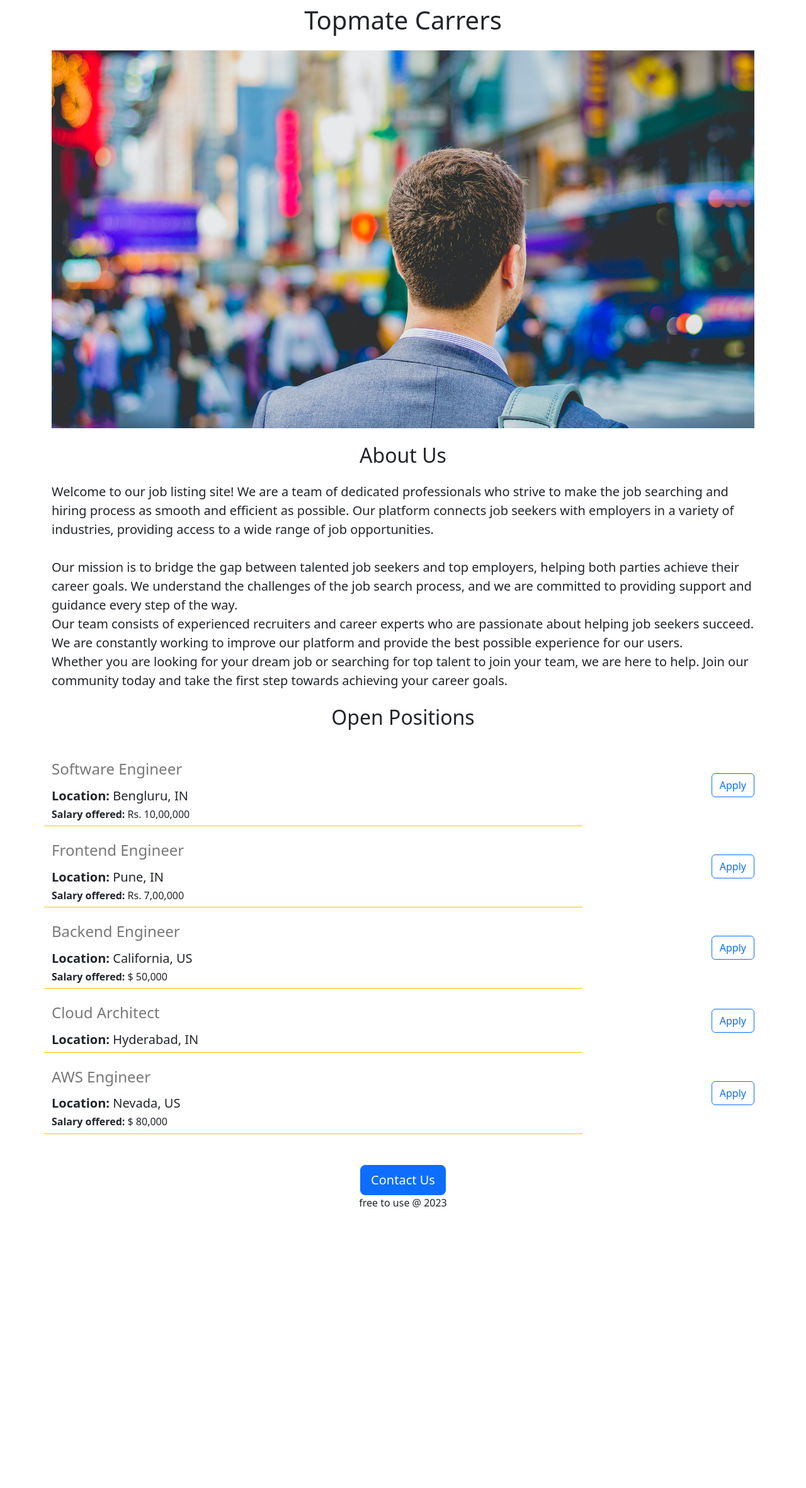
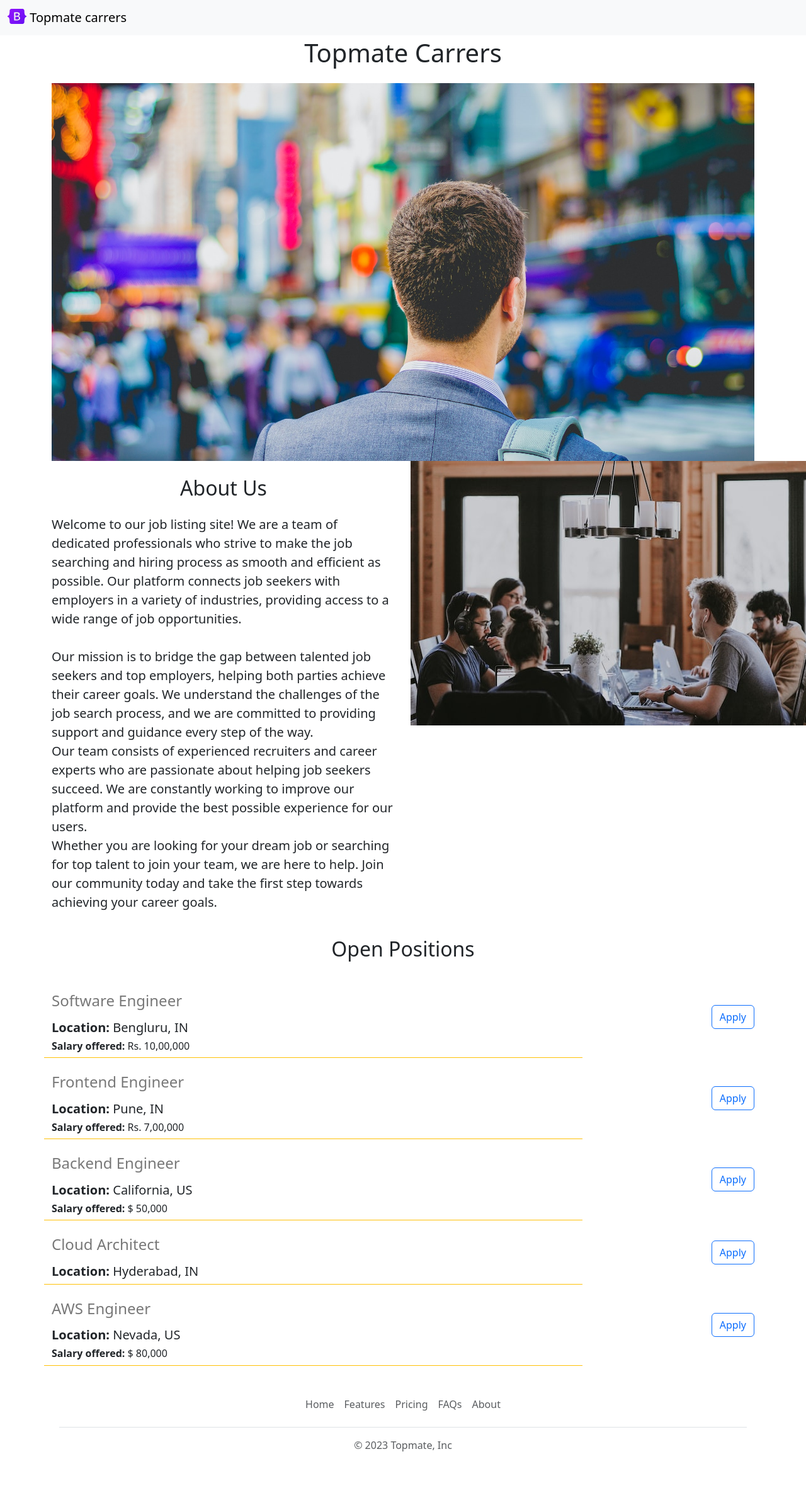
Before and after one commit to svontheweb/career-site, a Flask app: page / in a window 1280 px wide. Shown: the whole page at 63% size. Before the commit the page ends 1918 px from the top, so only its background shows below. Run offline with Flask 2, Linux system fonts and the light colour scheme.

Commit message:
add navbar and footer, image adjacent to about us div

```diff
--- /dev/null
+++ b/templates/footer.html
@@ -0,0 +1,12 @@
+<div class="container">
+  <footer class="py-3 my-4">
+    <ul class="nav justify-content-center border-bottom pb-3 mb-3">
+      <li class="nav-item"><a href="#" class="nav-link px-2 text-muted">Home</a></li>
+      <li class="nav-item"><a href="#" class="nav-link px-2 text-muted">Features</a></li>
+      <li class="nav-item"><a href="#" class="nav-link px-2 text-muted">Pricing</a></li>
+      <li class="nav-item"><a href="#" class="nav-link px-2 text-muted">FAQs</a></li>
+      <li class="nav-item"><a href="#" class="nav-link px-2 text-muted">About</a></li>
+    </ul>
+    <p class="text-center text-muted">© 2023 {{ company_name }}, Inc</p>
+  </footer>
+</div>
--- a/templates/home.html
+++ b/templates/home.html
@@ -17,11 +17,15 @@
   <title>Job Listings</title>
 </head>
 <body>
+  {% include 'navbar.html' %}
+
   <div class="container">
     <h1 class="text-center mt-2 mb-4">{{ company_name }} Carrers</h1>
     <img class="img-fluid" id="banner" src="https://career-site.svontheweb.repl.co/static/banner.jpg" height="340">
 
-    <h2 class="text-center mt-4 mb-4">About Us</h2>
+  <div class="row">
+    <div class="col-md-6">
+      <h2 class="text-center mt-4 mb-4">About Us</h2>
     <p  class="lead">Welcome to our job listing site! We are a team of dedicated professionals who strive to make the job searching and hiring process as smooth and efficient as possible. Our platform connects job seekers with employers in a variety of industries, providing access to a wide range of job opportunities.<br><br>
 
   Our mission is to bridge the gap between talented job seekers and top employers, helping both parties achieve their career goals. We understand the challenges of the job search process, and we are committed to providing support and guidance every step of the way.<br>
@@ -29,6 +33,11 @@
   Our team consists of experienced recruiters and career experts who are passionate about helping job seekers succeed. We are constantly working to improve our platform and provide the best possible experience for our users.<br>
 
   Whether you are looking for your dream job or searching for top talent to join your team, we are here to help. Join our community today and take the first step towards achieving your career goals.</p>
+    </div>
+    <div class="d-none d-md-block col-md-6">
+      <img src="/static/people working.jpg">
+    </div>
+  </div>
 
   <h2 class="text-center mt-4 mb-4">Open Positions</h2>
   <div class="row align-items-center" style="margin-bottom: 25px;">
@@ -36,11 +45,10 @@
       {% include 'jobitem.html' %}
     {% endfor%}
   </div>
-    <div class='text-center'>
-    <button class="btn btn-primary btn-lg mt-4">Contact Us</button>
-  <p> free to use @ 2023</p>
 
-    </div>
+
+
+  {% include 'footer.html' %}
   </div>
 </body>
 </html>
--- /dev/null
+++ b/templates/navbar.html
@@ -0,0 +1,12 @@
+<nav class="navbar bg-body-tertiary fixed-top">
+  <div class="container-fluid">
+    <a class="navbar-brand" href="#">
+      <img src="/static/bootstrap-logo.svg" alt="Logo" width="30" height="24" class="d-inline-block align-text-top">
+      {{ company_name }} carrers
+    </a>
+  </div>
+</nav>
+
+<div style="height: 52px;">
+<!--   to compensate for navbar overlay of heading -->
+</div>
```
Also changed, not shown: README.md, static/bootstrap-logo.svg (added), static/people working.jpg (added).
